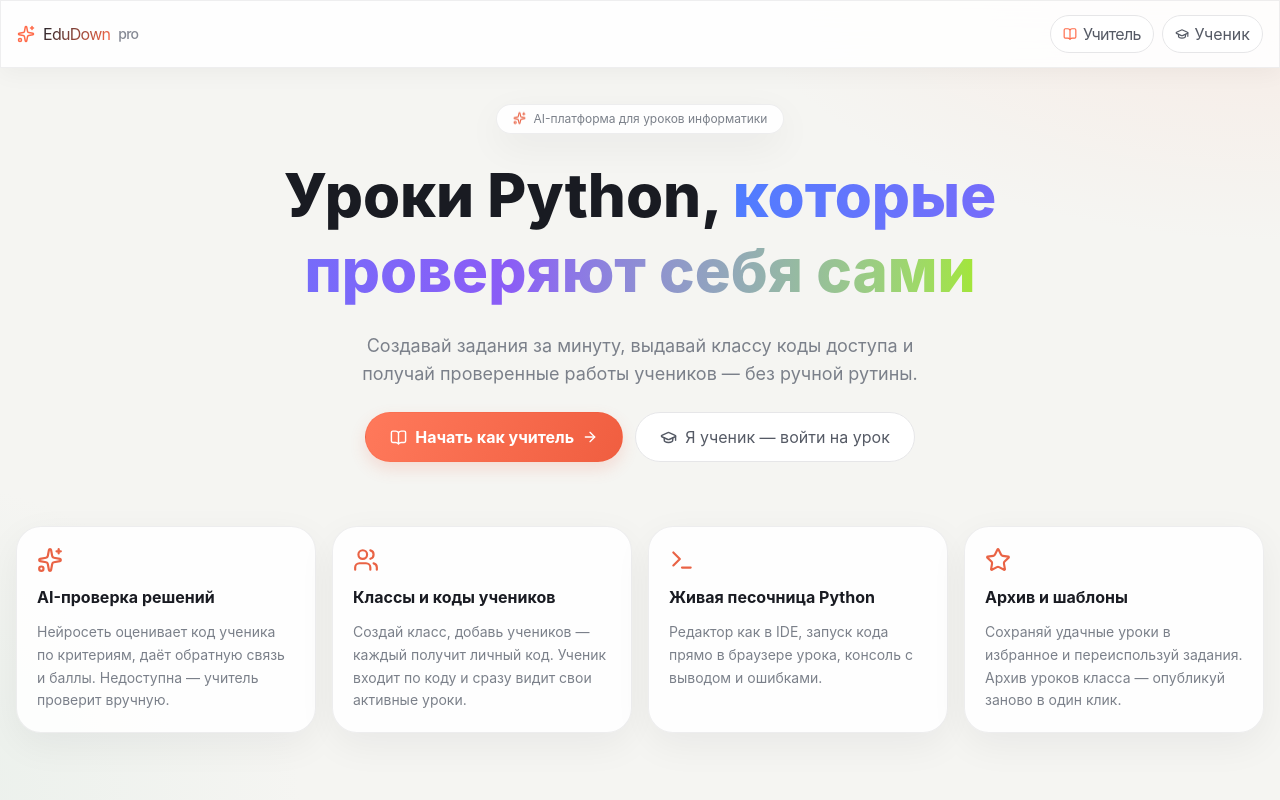
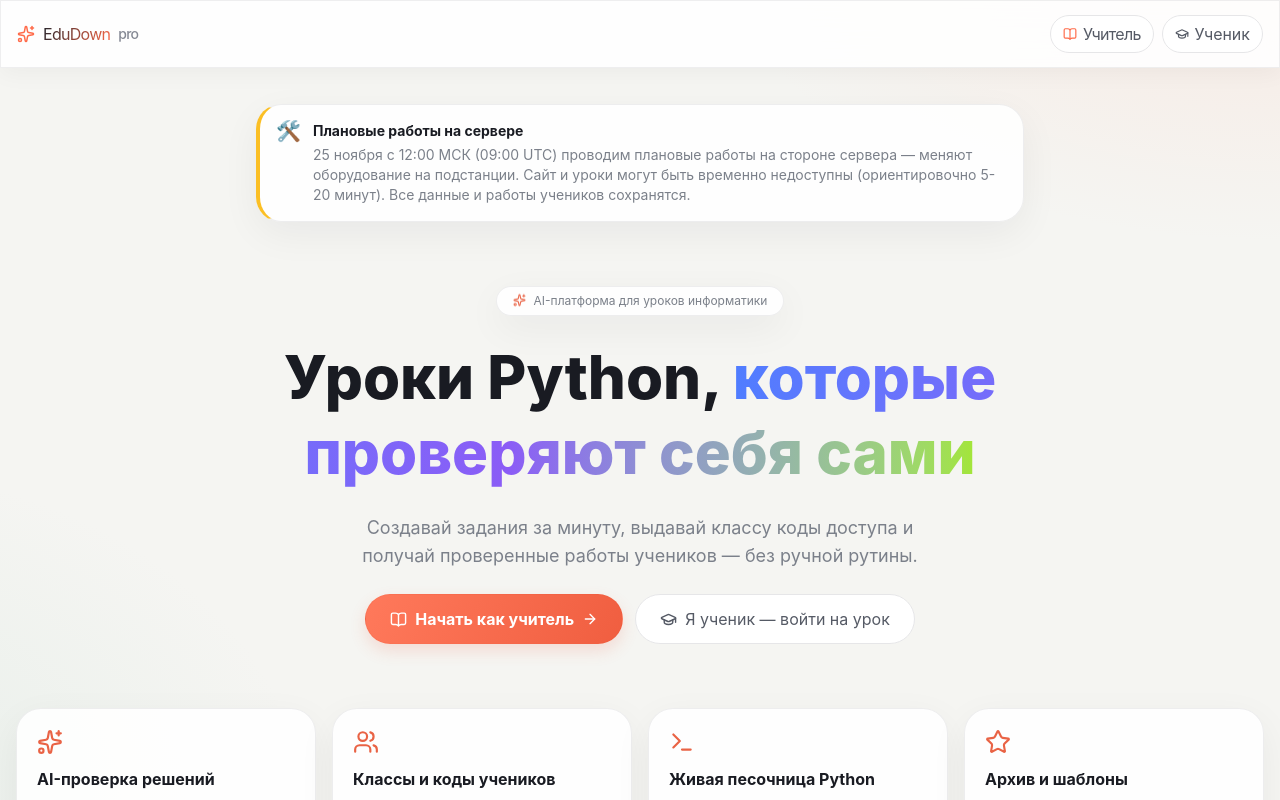
Before and after one commit to grabuzm1/edudown, a React (Vite) app in the folder frontend/: page / in a window 1280 px wide. Shown: the top 800 px of the page. Built offline with nearby package versions, Linux system fonts and the light colour scheme.

Commit message:
podstancia

```diff
--- a/frontend/src/pages/Home.tsx
+++ b/frontend/src/pages/Home.tsx
@@ -17,6 +17,16 @@ export default function Home() {
   ]
   return (
     <div className="rise space-y-16 py-6">
+            <div className="max-w-3xl mx-auto glass rounded-2xl p-4 flex items-start gap-3" style={{ borderLeft: '4px solid #fbbf24' }}>
+        <span className="text-xl leading-none">🛠️</span>
+        <div className="text-sm">
+          <div className="font-bold">Плановые работы на сервере</div>
+          <p className="text-[#93a9d1] mt-1">
+            25 ноября с 12:00 МСК (09:00 UTC) проводим плановые работы на стороне сервера — меняют оборудование на подстанции.
+            Сайт и уроки могут быть временно недоступны (ориентировочно 5-20 минут). Все данные и работы учеников сохранятся.
+          </p>
+        </div>
+      </div>
       {/* HERO */}
       <section className="text-center space-y-6 max-w-3xl mx-auto">
         <div className="inline-flex items-center gap-2 glass rounded-full px-4 py-1.5 text-xs text-[#93a9d1]">
```
